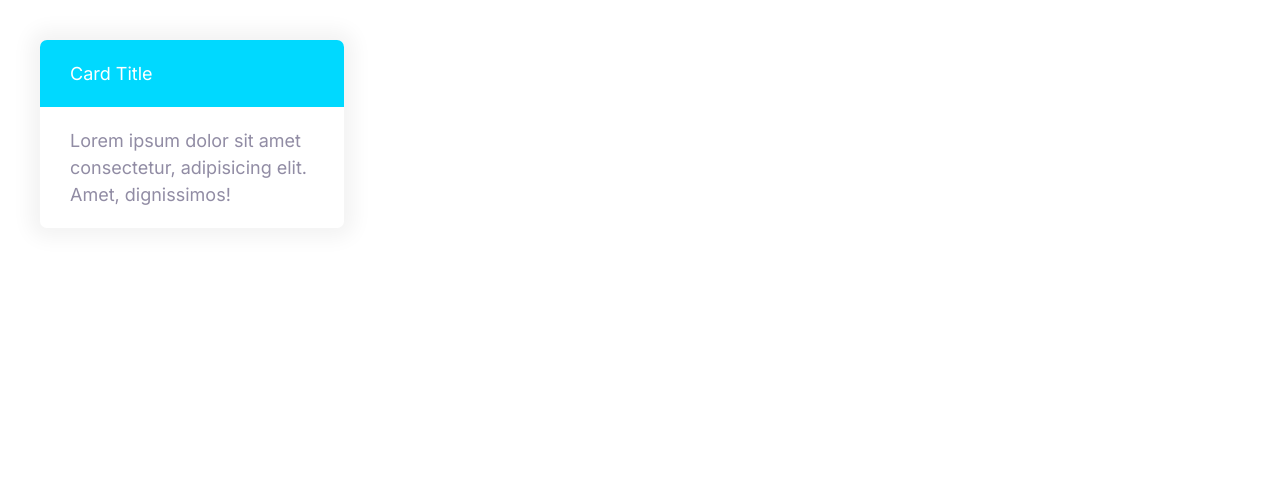
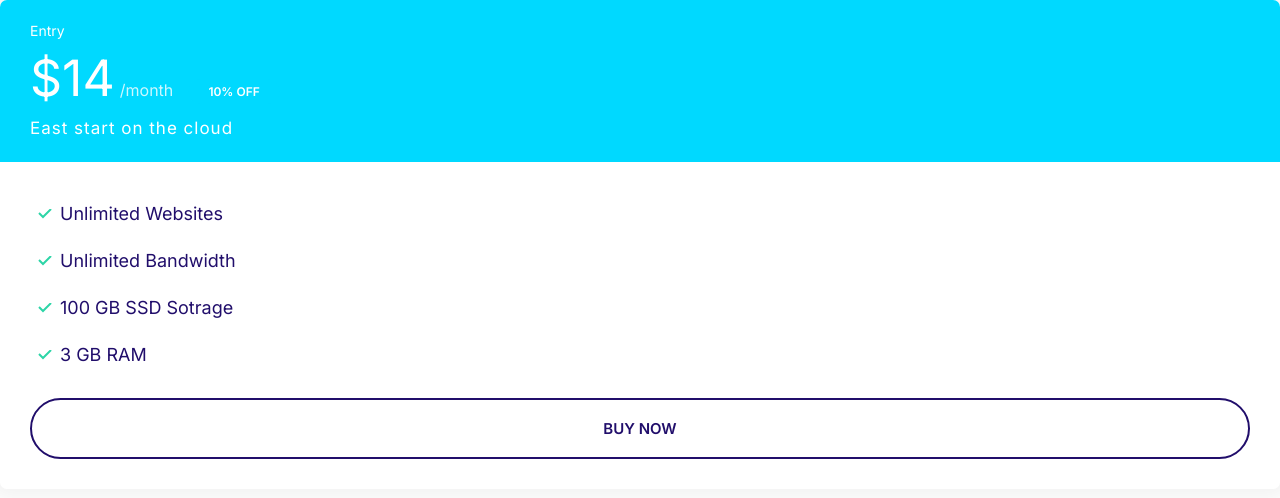
Before and after one commit to smsakib15/Cloud-Hosting-Landing-Page, a plain HTML site: page index.html in a window 1280 px wide. Drawn offline with Linux system fonts and the light colour scheme.

Commit message:
Plan section prepared.

```diff
--- a/css/styles.css
+++ b/css/styles.css
@@ -320,3 +320,55 @@ a {
     background: var(--color-secondary);
     color: #fff;
 }
+
+/* Plans */
+
+.plan {
+    transition: transform .2s ease-out;
+}
+.plan__name {
+    color: #fff;
+    margin: 0;
+    font-weight: 500;
+    font-size: 2.4rem;
+}
+
+.plan__price {
+    font-size: 6rem;
+}
+
+.plan__billing-cycle {
+    font-size: 2.4rem;
+    font-weight: 300;
+    opacity: 0.8;
+    margin-right: 1rem;
+}
+
+.plan__description {
+    font-size: 2rem;
+    font-weight: 300;
+    letter-spacing: 1px;
+    display: block;
+}
+
+.plan .list__item {
+    margin-bottom: 2rem;
+}
+
+@media screen and (min-width: 1024px) {
+    .plan__name {
+        font-size: 1.4rem;
+    }
+
+    .plan__price {
+        font-size: 5rem;
+    }
+
+    .plan__billing-cycle {
+        font-size: 1.6rem;
+    }
+
+    .plan__description {
+        font-size: 1.7rem;
+    }
+}
--- a/index.html
+++ b/index.html
@@ -12,12 +12,24 @@
     <link rel="stylesheet" href="css/styles.css">
 </head>
 <body>
-    <div style="width: 30%; padding: 4rem;">
+    <div class="plan">
         <div class="card card--secondary">
-            <header class="card__header">Card Title</header>
-            <div class="card__body">
-                Lorem ipsum dolor sit amet consectetur, adipisicing elit. Amet, dignissimos!
-            </div>
+          <header class="card__header">
+            <h3 class="plan__name">Entry</h3>
+            <span class="plan__price">$14</span>
+            <span class="plan__billing-cycle">/month</span>
+            <span class="badge badge--secondary badge--small">10% OFF</span>
+            <span class="plan__description">East start on the cloud</span>
+          </header>
+          <div class="card__body">
+            <ul class="list list--tick">
+              <li class="list__item">Unlimited Websites</li>
+              <li class="list__item">Unlimited Bandwidth</li>
+              <li class="list__item">100 GB SSD Sotrage</li>
+              <li class="list__item">3 GB RAM</li>
+            </ul>
+            <button class="btn btn--outline btn--block">Buy Now</button>
+          </div>
         </div>
     </div>
 </html>
```
Also changed, not shown: components/plans.html (added, +20 -0 lines).
